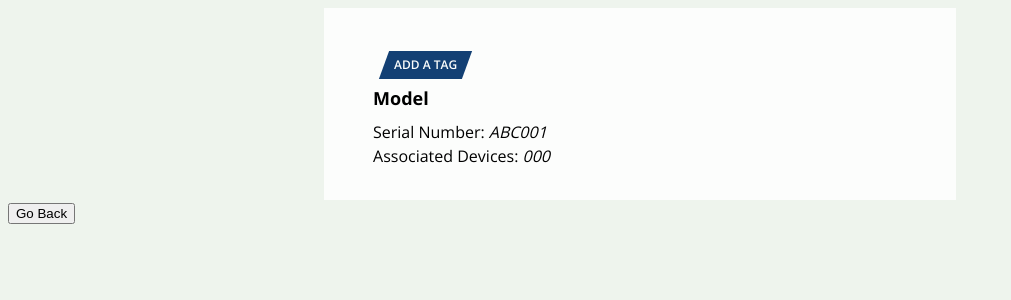
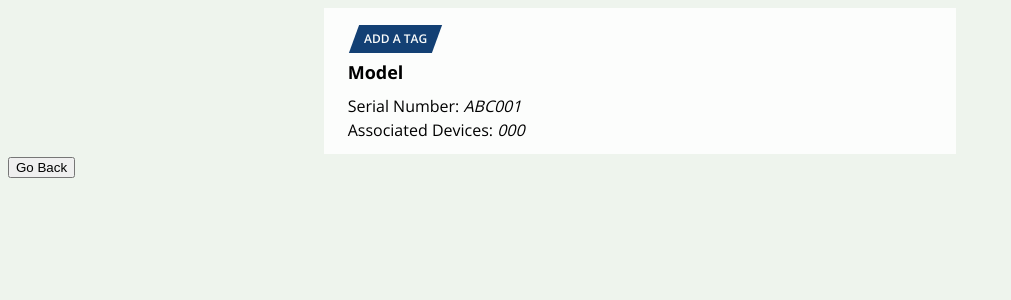
Before and after one commit to michaelpaulcuccia/thedesignory, a React (Create React App) app in the folder client/: page /equipment/add in a window 1280 px wide. Shown: the top 300 px of the page, without its empty margins (0-1011 px from the left). Built offline with nearby package versions, Linux system fonts and the light colour scheme.

Commit message:
cleanup Add and Get

```diff
--- a/client/src/components/EquipmentAdd.js
+++ b/client/src/components/EquipmentAdd.js
@@ -1,9 +1,9 @@
 import React from 'react';
 import {
     SingleContainer,
-    Tile,
+    SingleTile,
     ParaAndTag,
-    Parallelogram,
+    SingleParallelogram,
     Tag,
     Model,
     Serial,
@@ -24,15 +24,15 @@ const EquipmentAdd = () => {
 
             <SingleContainer>
 
-                <Tile>
+                <SingleTile>
                     <ParaAndTag>
-                        <Parallelogram><span><Tag>ADD A TAG</Tag></span></Parallelogram>
+                        <SingleParallelogram><span><Tag>ADD A TAG</Tag></span></SingleParallelogram>
                     </ParaAndTag>
                     <br></br>
                     <Model><strong>Model</strong></Model>
                     <Serial>Serial Number: <i>ABC001</i></Serial>
                     <AssociatedDevices>Associated Devices: <i>000</i></AssociatedDevices>
-                </Tile>
+                </SingleTile>
 
             </SingleContainer>
             <button onClick={onClickHandler}>Go Back</button>
--- a/client/src/components/EquipmentGet.js
+++ b/client/src/components/EquipmentGet.js
@@ -1,9 +1,9 @@
 import React, { useState, useEffect } from 'react';
 import {
     SingleContainer,
-    Tile,
+    SingleTile,
     ParaAndTag,
-    Parallelogram,
+    SingleParallelogram,
     Tag,
     Exclamation,
     Model,
@@ -55,19 +55,19 @@ const EquipmentGet = ({ match }) => {
             <br></br>
             <SingleContainer>
                 {data.map((item) => (
-                    <Tile key={item.id}
+                    <SingleTile key={item.id}
                         id={item.id}
                         onClick={(item) => onClickHandler(item)}
                     >
                         <ParaAndTag>
-                            <Parallelogram><Tag>{item.tag}</Tag></Parallelogram>
+                            <SingleParallelogram><Tag>{item.tag}</Tag></SingleParallelogram>
                             <div>{item.hasError && item.hasError === true ? <Exclamation>!</Exclamation> : ""}</div>
                         </ParaAndTag>
                         <br></br>
                         <Model><strong>{item.model}</strong></Model>
                         <Serial>Serial Number: {item.serialNumber}</Serial>
                         <AssociatedDevices>Associated Devices: {item.associatedDevices && item.associatedDevices.length !== null ? item.associatedDevices.length : '0'}</AssociatedDevices>
-                    </Tile>
+                    </SingleTile>
                 ))}
             </SingleContainer>
             <button onClick={onClickHandler}>Go Back</button>
--- a/client/src/styledcomponents/Styles.js
+++ b/client/src/styledcomponents/Styles.js
@@ -1,6 +1,8 @@
 import styled from 'styled-components';
 
-/* Header */
+/* ------------------------- */
+/* EquipmentFilter.js Header */
+/* ------------------------- */
 
 export const HeaderContainer = styled.div`
     width: 100%;
@@ -29,7 +31,9 @@ export const Select = styled.select`
     background-color: #EEF4ED;
 `;
 
-/* Grid and Tiles */
+/* --------------------------------- */
+/* EquipmentFilter.js Grid and Tiles */
+/* --------------------------------- */
 
 export const GridContainer = styled.div`
     display: grid;
@@ -116,9 +120,26 @@ export const AddEquipText = styled.p`
     line-height: 40%;
 `;
 
-/* EquipmentGet.js and EquipmentAdd.js Single Container */
+/* ----------------------------------------------------- */
+/* EquipmentGet.js and EquipmentAdd.js Single Containers */
+/* ----------------------------------------------------- */
 
 export const SingleContainer = styled.div`
     margin: 0 auto;
     max-width: 50%;
 `;
+
+export const SingleTile = styled.div`
+    background-color: #FCFDFC;
+    width: minmax(60%, 80%);
+    padding: 5px 5px 12px 5px;
+`;
+
+export const SingleParallelogram = styled.div`
+    width: fit-content;
+    height: fit-content;
+    transform: skew(-20deg);
+    background: #134074;
+    float: left;
+    margin-left: 4%;
+`;
```
